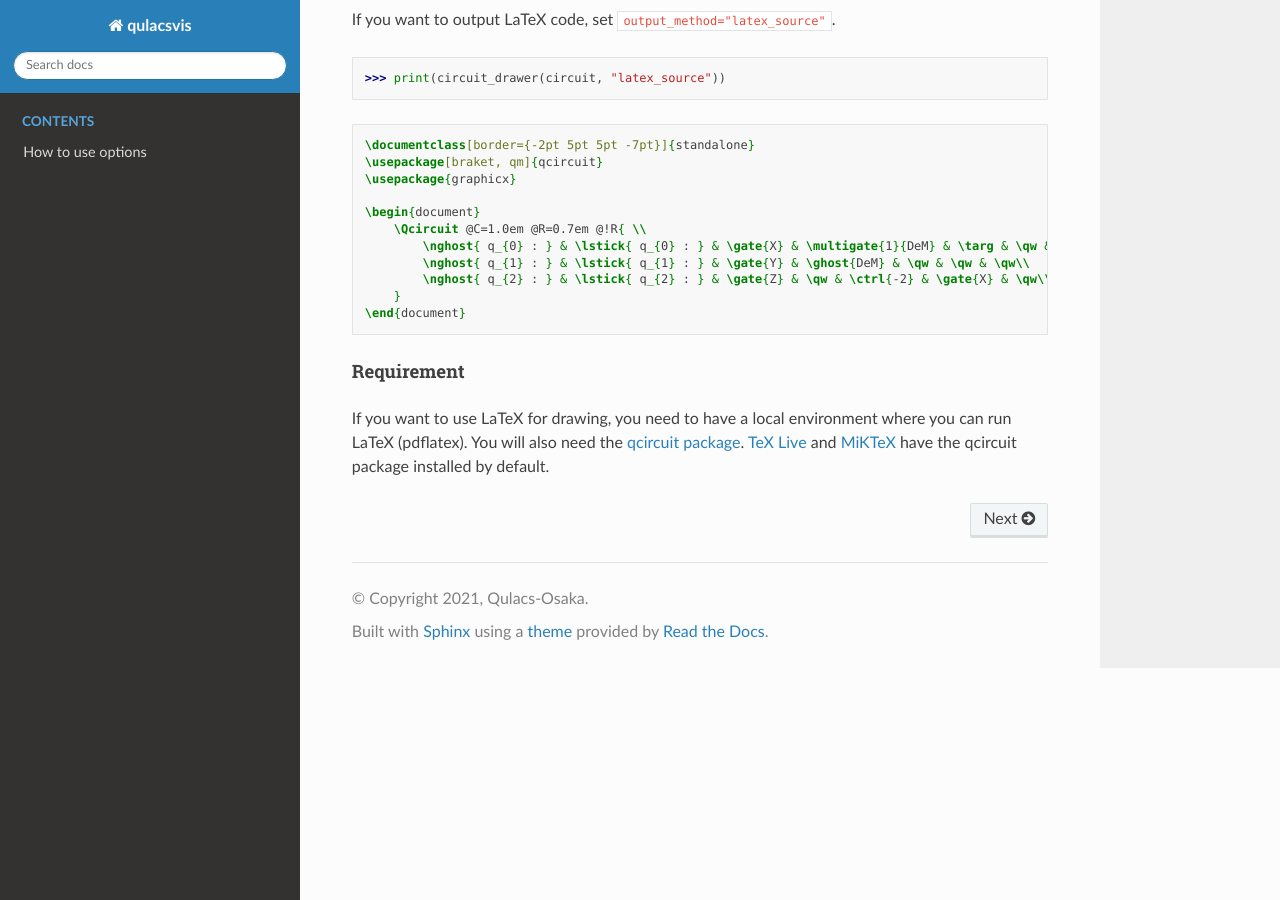
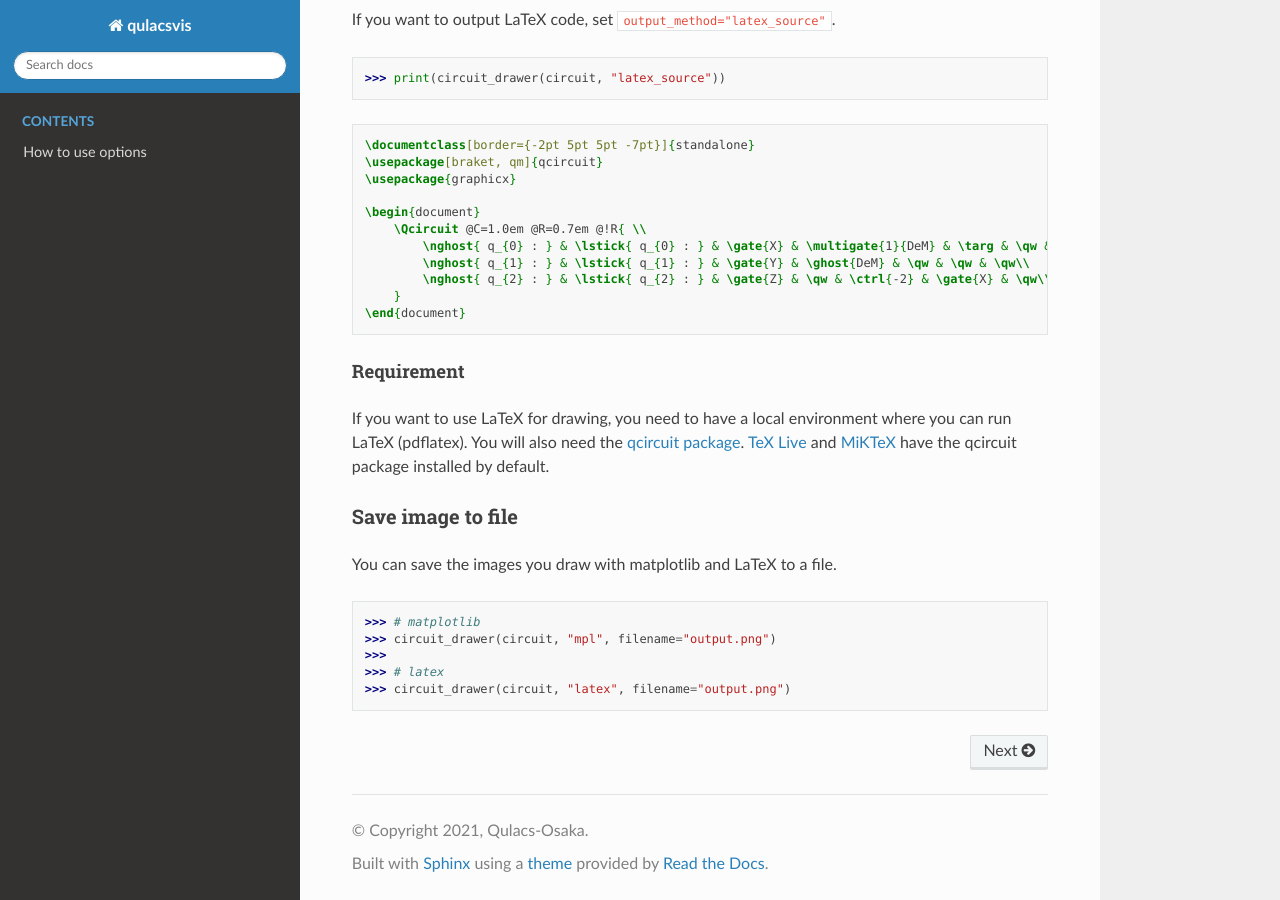
Before and after one commit to Qulacs-Osaka/qulacs-visualizer, a Sphinx documentation site: the page built from doc/source/index.rst, in a window 1280 px wide and 900 px high, scrolled down 2037 px. Built offline with Sphinx 7.4.7 and the Read the Docs theme 2.0.0, drawn with Linux system fonts in a browser that asks for light colours; pages that are not in the unit, such as notebooks, are missing from menus.

Commit message:
:books: How to save image to file

```diff
--- a/doc/source/index.rst
+++ b/doc/source/index.rst
@@ -122,3 +122,15 @@ Requirement
 If you want to use LaTeX for drawing, you need to have a local environment where you can run LaTeX (pdflatex).
 You will also need the `qcircuit package <https://github.com/CQuIC/qcircuit>`_.
 `TeX Live <https://www.tug.org/texlive/>`_ and `MiKTeX <https://miktex.org/>`_ have the qcircuit package installed by default.
+
+******************
+Save image to file
+******************
+
+You can save the images you draw with matplotlib and LaTeX to a file.
+
+>>> # matplotlib
+>>> circuit_drawer(circuit, "mpl", filename="output.png")
+>>>
+>>> # latex
+>>> circuit_drawer(circuit, "latex", filename="output.png")
```
Also changed, not shown: README.md (+14 -2 lines).
